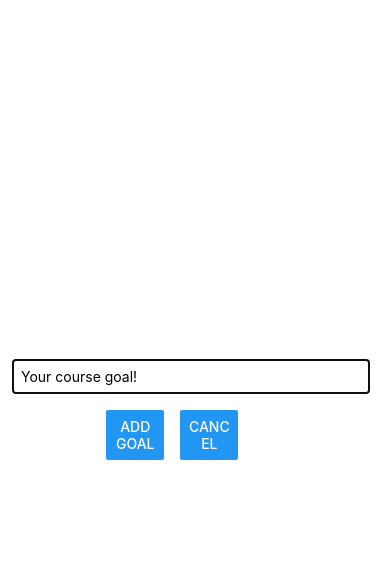
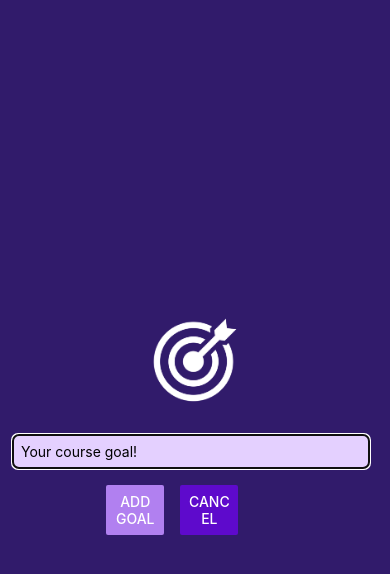
Before and after one commit to mahmoud-alwakeel/goals-app, a React Native app: screen / in a window 390 px wide. Both pictures are taken after a click on the button "ADD GOAL". Shown: the top 574 px of the page. Built offline with nearby package versions, Linux system fonts and the light colour scheme.

Commit message:
goals app done

```diff
--- a/App.js
+++ b/App.js
@@ -2,6 +2,7 @@ import { useState } from 'react';
 import { Button, FlatList, StyleSheet, TextInput, View } from 'react-native';
 import GoalItem from './components/goal_item';
 import GoalInput from './components/goal_input';
+import { StatusBar } from 'expo-status-bar';
 
 export default function App() {
   const [goals, setGoals] = useState([]);
@@ -30,6 +31,8 @@ export default function App() {
   }
 
   return (
+    <>
+    <StatusBar style='light'/>
     <View style={styles.appContainer}>
       <Button
         title='Add Goal'
@@ -50,6 +53,7 @@ export default function App() {
         />
       </View>
     </View>
+    </>
   );
 }
 
--- a/app.json
+++ b/app.json
@@ -7,6 +7,7 @@
     "icon": "./assets/icon.png",
     "userInterfaceStyle": "light",
     "newArchEnabled": true,
+    "backgroundColor": "grey",
     "splash": {
       "image": "./assets/splash-icon.png",
       "resizeMode": "contain",
--- a/components/goal_input.js
+++ b/components/goal_input.js
@@ -1,4 +1,4 @@
-import { Button, Modal, StyleSheet, TextInput, View } from 'react-native';
+import { Button, Modal, StyleSheet, TextInput, View, Image } from 'react-native';
 import { useState } from 'react';
 
 function GoalInput(props) {
@@ -15,6 +15,7 @@ function GoalInput(props) {
     return (
         <Modal visible={props.visible} animationType='slide'>
             <View style={styles.inputContainer}>
+                <Image style={styles.image} source={require('../assets/images/goal_img.png')} />
                 <TextInput
                     placeholder='Your course goal!'
                     style={styles.inputText}
@@ -23,10 +24,10 @@ function GoalInput(props) {
                 />
                 <View style={styles.buttonContainer}>
                     <View style={styles.buttons} >
-                    <Button title='Add goal' onPress={addGoalHandler} />
+                    <Button title='Add goal' onPress={addGoalHandler} color='#b180f0'/>
                     </View>
                     <View style={styles.buttons} >
-                    <Button title='Cancel' onPress={props.onCancel} />
+                    <Button title='Cancel' onPress={props.onCancel} color='#5e0acc'/>
                     </View>
                 </View>
             </View>
@@ -44,16 +45,17 @@ const styles = StyleSheet.create({
         flexDirection: "column",
         justifyContent: "center",
         alignItems: 'center',
-        marginBottom: 24,
-        borderBottomWidth: 1,
-        borderBottomColor: 'grey'
+        backgroundColor: '#311b6b'
     },
     inputText: {
         borderWidth: 1,
-        borderColor: '#cccccc',
+        borderColor: '#e4d0ff',
+        backgroundColor: '#e4d0ff',
         width: '100%',
         marginRight: 8,
         padding: 8,
+        marginTop: 24,
+        borderRadius: 6,
     },
     buttonContainer: {
         marginTop: 16,
@@ -62,5 +64,9 @@ const styles = StyleSheet.create({
     buttons: {
         width: '30%',
         marginHorizontal: 8,
-    }
+    },
+    image: {
+        width: 100,
+        height: 100,
+    },
 });
```
Also changed, not shown: assets/images/goal_img.png (added).
